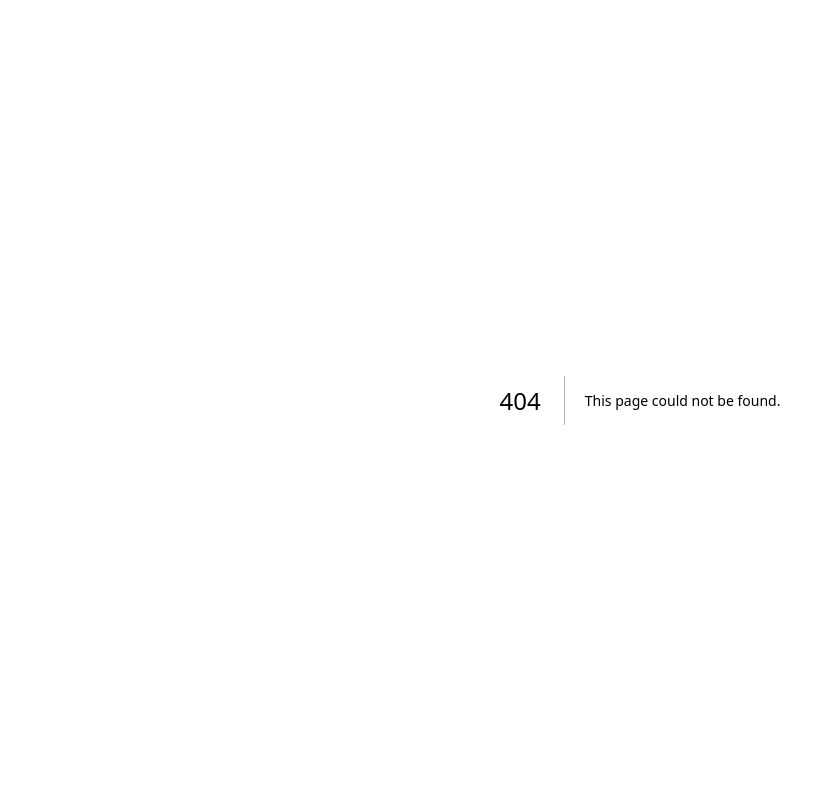
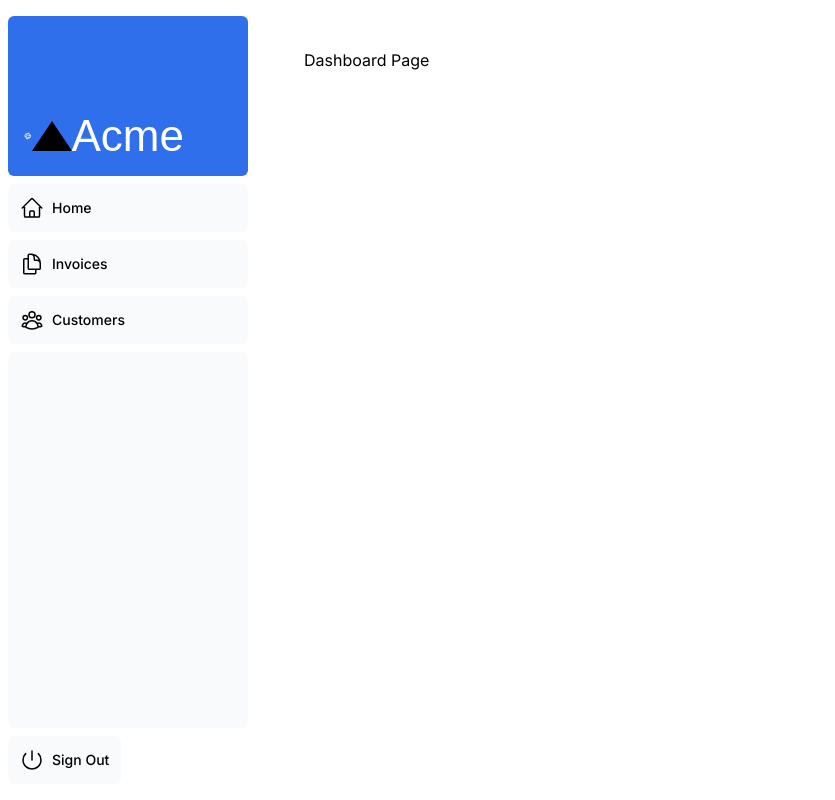
Before and after one commit to lorecoro/packages, a Next.js app: page /dashboard in a window 1280 px wide. Before the commit this address had no page. Shown: the whole page, without its empty margins (0-835 px from the left). Built offline with nearby package versions, Linux system fonts and the light colour scheme; a web font is replaced by a local one.

Commit message:
chapter 4 complete

```diff
--- /dev/null
+++ b/app/dashboard/customers/page.tsx
@@ -0,0 +1,3 @@
+export default function Page() {
+    return <p>Customers Page</p>;
+}
--- /dev/null
+++ b/app/dashboard/invoices/page.tsx
@@ -0,0 +1,3 @@
+export default function Page() {
+    return <p>Invoices Page</p>;
+}
--- /dev/null
+++ b/app/dashboard/layout.tsx
@@ -0,0 +1,14 @@
+import SideNav from '@/app/ui/dashboard/sidenav';
+
+export default function Layout({ children }: { children: React.ReactNode }) {
+    return (
+        <div className="flex h-screen flex-col md:flex-row md:overflow-hidden">
+            <div className="w-full flex-none md:w-64">
+                <SideNav />
+            </div>
+            <div className="flex-grow p-6 md:overflow-y-auto md:p-12">
+                {children}
+            </div>
+        </div>
+    );
+}
--- /dev/null
+++ b/app/dashboard/page.tsx
@@ -0,0 +1,3 @@
+export default function Page() {
+    return <p>Dashboard Page</p>;
+}
--- a/app/ui/dashboard/sidenav.tsx
+++ b/app/ui/dashboard/sidenav.tsx
@@ -2,7 +2,7 @@
 import NavLinks from '@/app/ui/dashboard/nav-links';
 import AcmeLogo from '../acme-logo';
 import { PowerIcon } from '@heroicons/react/24/outline';
-import { signOut } from '@/auth';
+//import { signOut } from '@/auth';
 
 export default function SideNav() {
   return (
@@ -21,7 +21,7 @@
         <form
           action={async () => {
             'use server';
-            await signOut();
+            //await signOut();
           }}
         >
           <button className="flex h-[48px] grow items-center justify-center gap-2 rounded-md bg-gray-50 p-3 text-sm font-medium hover:bg-sky-100 hover:text-blue-600 md:flex-none md:justify-start md:p-2 md:px-3">
```
